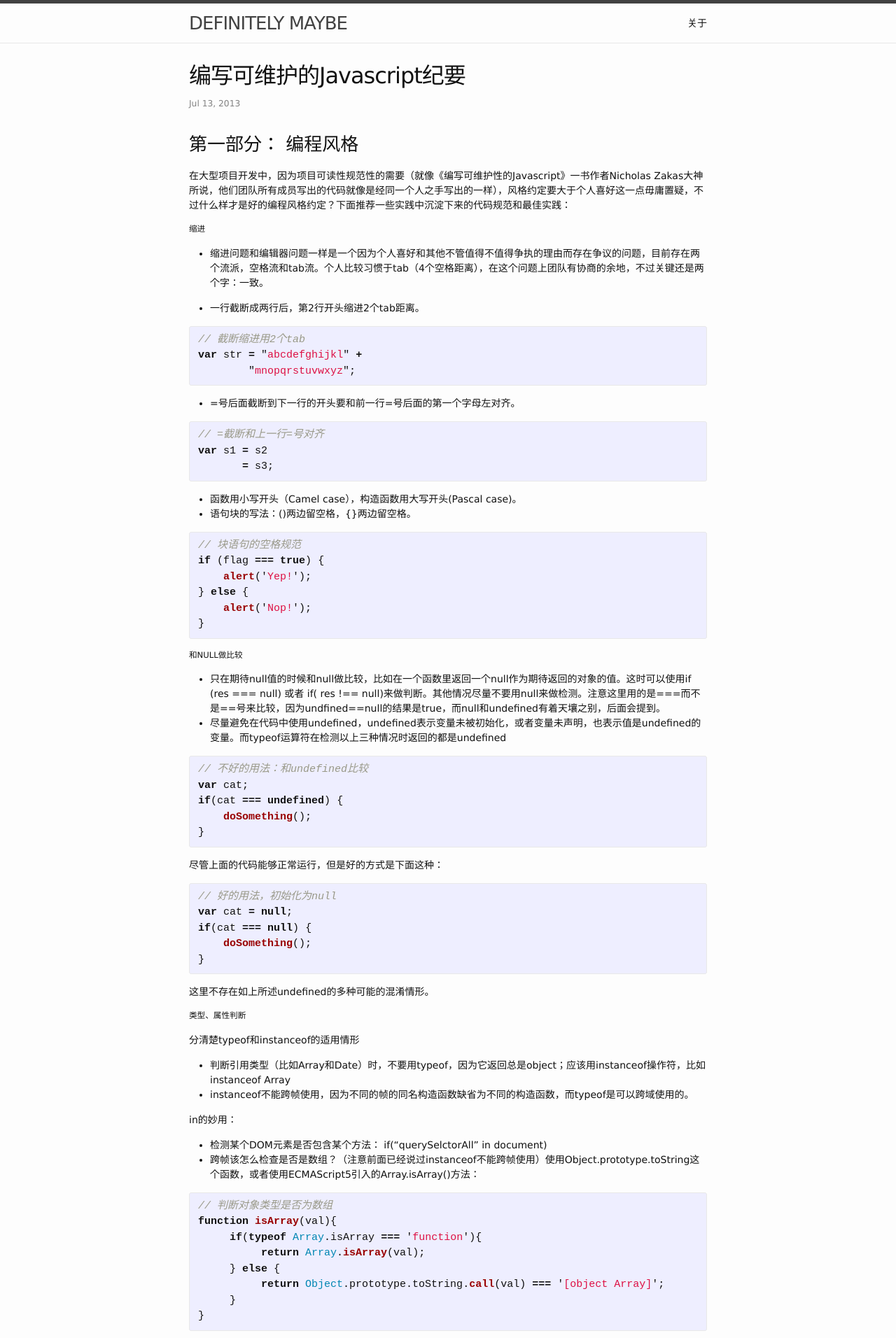
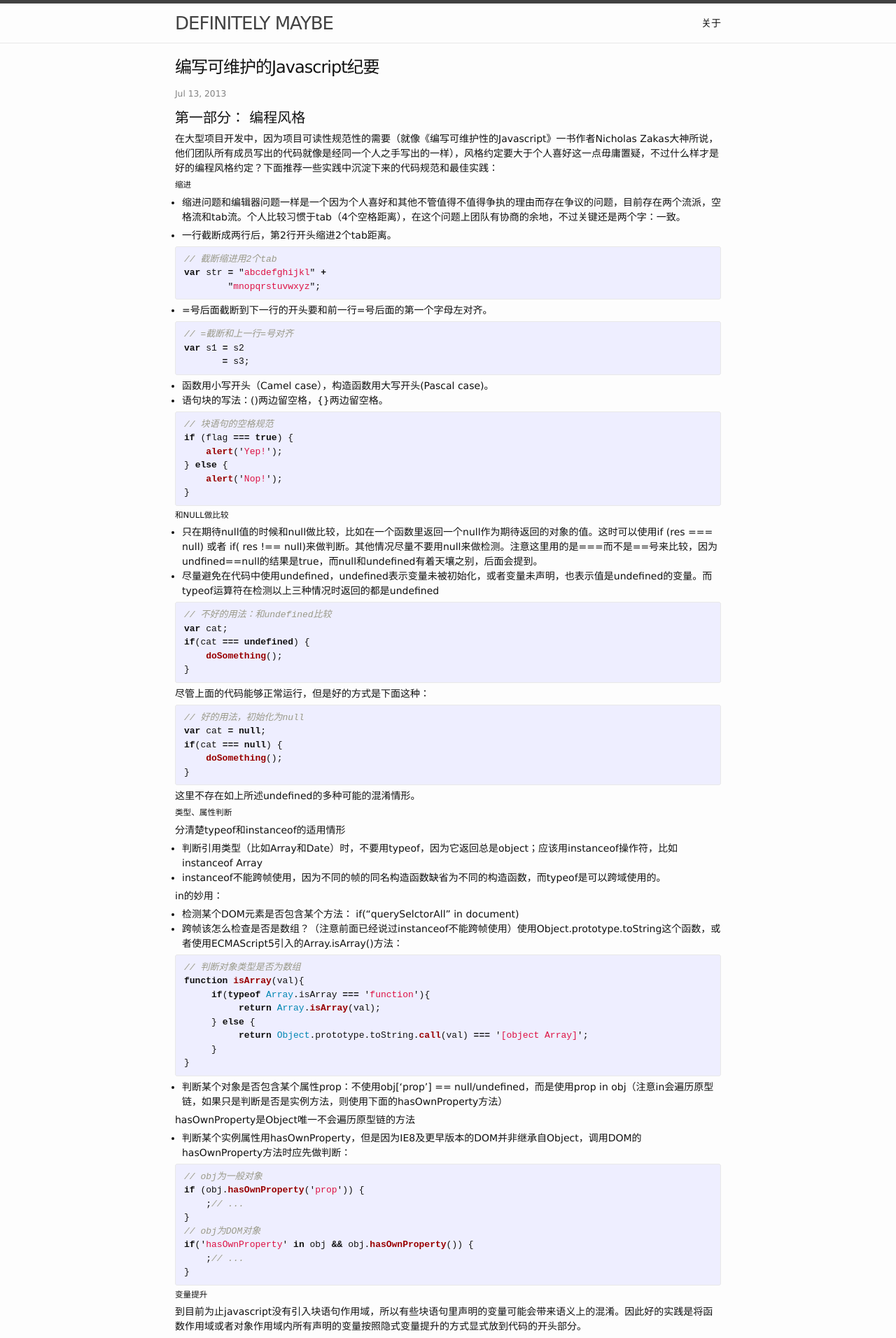
Before and after one commit to MrRaindrop/MrRaindrop.github.io, a Jekyll site: the page built from _posts/2013-07-13-maintainable-javascript-notes.md, in a window 1280 px wide. Shown: the top 1912 px of the page at 70% size. Built offline with Jekyll 4.4.1, drawn with Linux system fonts in a browser that asks for light colours; comment, search, counter and statistics services are not loaded.

Commit message:
mod style

```diff
--- a/_sass/_base.scss
+++ b/_sass/_base.scss
@@ -110,9 +110,10 @@ a {
 blockquote {
     color: $grey-color;
     border-left: 4px solid $grey-color-light;
-    padding-left: $spacing-unit / 2;
-    font-size: 18px;
-    letter-spacing: -1px;
+    padding: 20px;
+    margin-top: 20px;
+    margin-bottom: 20px;
+    font-size: 14px;
     font-style: italic;
 
     > :last-child {
@@ -127,10 +128,11 @@ blockquote {
  */
 pre,
 code {
-    font-size: 15px;
+    font-size: 13px;
     border: 1px solid $grey-color-light;
     border-radius: 3px;
     background-color: #eef;
+    // background-color: #333;
 }
 
 code {
--- a/_sass/_layout.scss
+++ b/_sass/_layout.scss
@@ -185,7 +185,7 @@
 
 .post-link {
     // display: block;
-    font-size: 24px;
+    font-size: 16px;
 }
 
 
@@ -198,12 +198,12 @@
 }
 
 .post-title {
-    font-size: 32px;
+    font-size: 24px;
     letter-spacing: -1px;
-    line-height: 1;
+    line-height: 2;
 
     @include media-query($on-laptop) {
-        font-size: 36px;
+        font-size: 22px;
     }
 }
 
@@ -211,23 +211,23 @@
     margin-bottom: $spacing-unit;
 
     h2 {
-        font-size: 32px;
-
-        @include media-query($on-laptop) {
-            font-size: 28px;
-        }
-    }
-
-    h3 {
-        font-size: 26px;
+        font-size: 24px;
 
         @include media-query($on-laptop) {
             font-size: 22px;
         }
     }
 
+    h3 {
+        font-size: 20px;
+
+        @include media-query($on-laptop) {
+            font-size: 20px;
+        }
+    }
+
     h4 {
-        font-size: 20px;
+        font-size: 18px;
 
         @include media-query($on-laptop) {
             font-size: 18px;
--- a/css/main.scss
+++ b/css/main.scss
@@ -11,7 +11,7 @@ $base-font-size:   14px;
 $small-font-size:  $base-font-size * 0.875;
 $base-line-height: 1.5;
 
-$spacing-unit:     30px;
+$spacing-unit:     10px;
 
 $text-color:       #111;
 $background-color: #fdfdfd;
```
